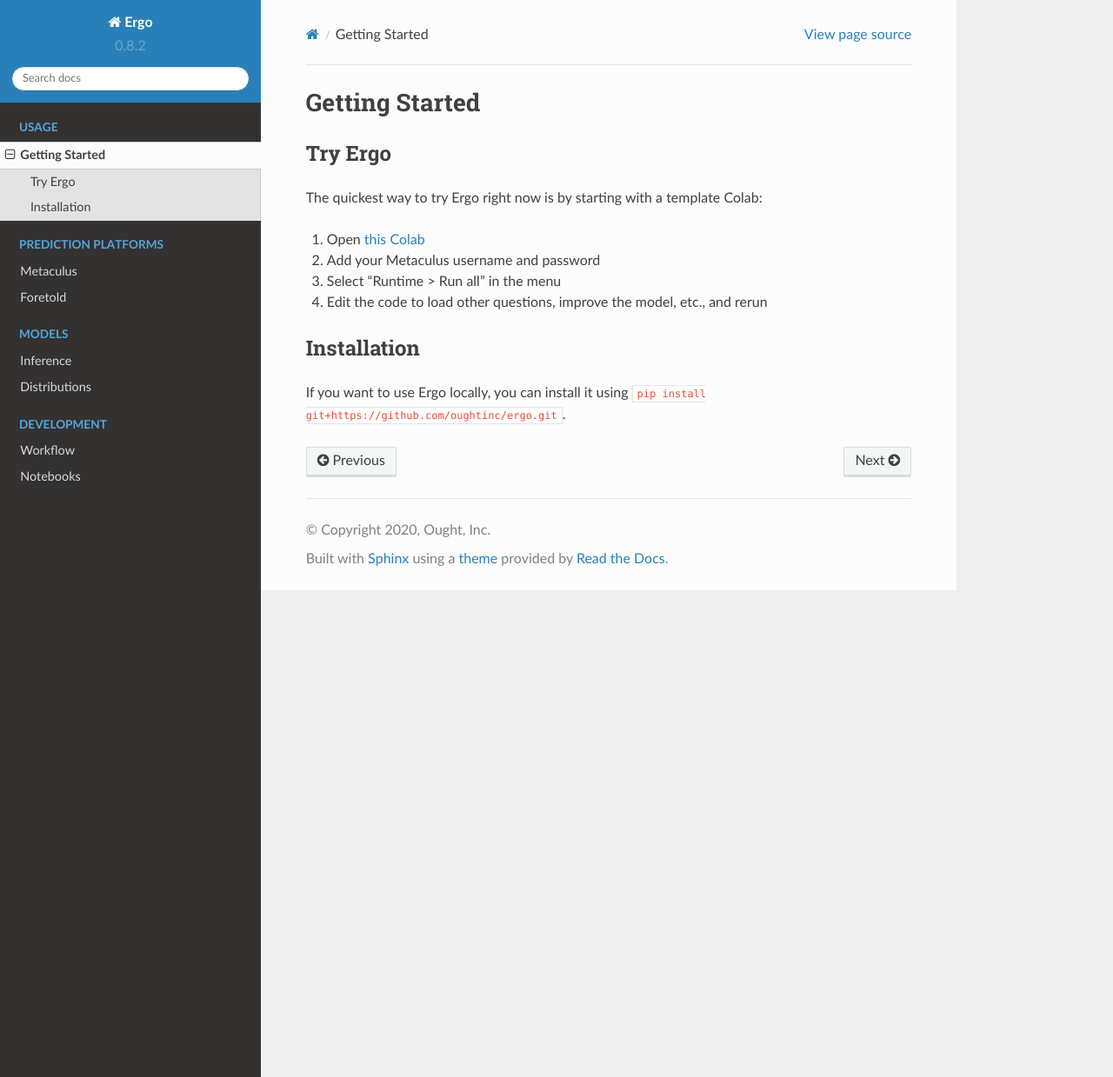
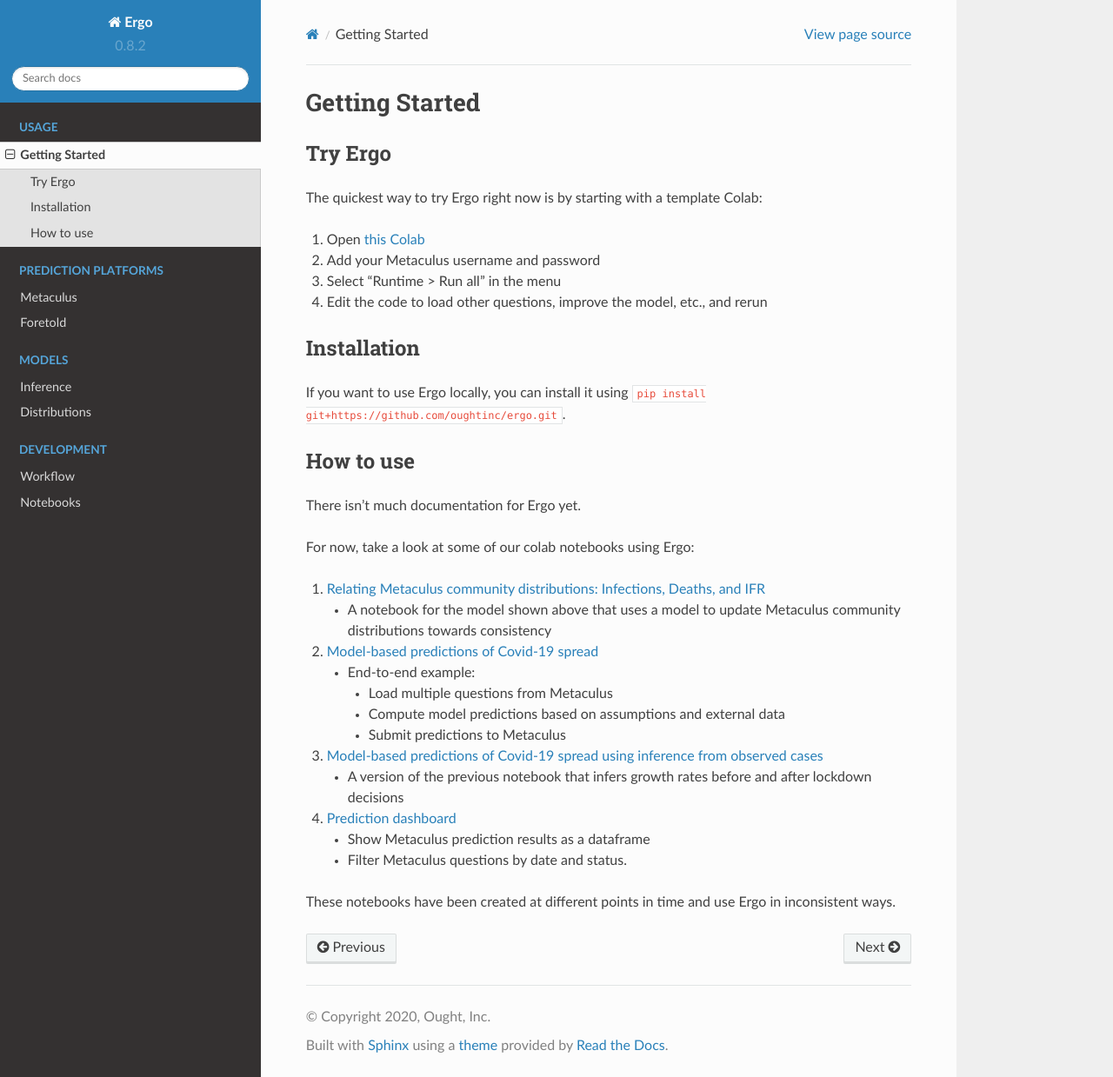
Before and after one commit to oughtinc/ergo, a Sphinx documentation site: the page built from docs/gettingstarted.rst, in a window 1280 px wide and 1239 px high. Shown: the whole window at 87% size. Built offline with Sphinx 7.4.7 and the Read the Docs theme 2.0.0, drawn with Linux system fonts in a browser that asks for light colours.

Commit message:
Add "how to use" section to docs

```diff
--- a/docs/gettingstarted.rst
+++ b/docs/gettingstarted.rst
@@ -18,3 +18,43 @@
 ------------
 
 If you want to use Ergo locally, you can install it using ``pip install git+https://github.com/oughtinc/ergo.git``.
+
+How to use
+----------
+
+There isn't much documentation for Ergo yet.
+
+For now, take a look at some of our colab notebooks using Ergo:
+
+1. `Relating Metaculus community distributions: Infections, Deaths, and
+   IFR`_
+
+   -  A notebook for the model shown above that uses a model to update
+      Metaculus community distributions towards consistency
+
+2. `Model-based predictions of Covid-19 spread`_
+
+   -  End-to-end example:
+
+      1. Load multiple questions from Metaculus
+      2. Compute model predictions based on assumptions and external
+         data
+      3. Submit predictions to Metaculus
+
+3. `Model-based predictions of Covid-19 spread using inference from
+   observed cases`_
+
+   -  A version of the previous notebook that infers growth rates before
+      and after lockdown decisions
+
+4. `Prediction dashboard`_
+
+   -  Show Metaculus prediction results as a dataframe
+   -  Filter Metaculus questions by date and status.
+
+.. _`Relating Metaculus community distributions: Infections, Deaths, and IFR`: https://github.com/oughtinc/ergo/tree/master/notebooks/community-distributions.ipynb
+.. _Model-based predictions of Covid-19 spread: https://github.com/oughtinc/ergo/tree/master/notebooks/covid-19-metaculus.ipynb
+.. _Model-based predictions of Covid-19 spread using inference from observed cases: https://github.com/oughtinc/ergo/tree/master/notebooks/covid-19-inference.ipynb
+.. _Prediction dashboard: https://github.com/oughtinc/ergo/tree/master/notebooks/prediction-dashboard.ipynb
+
+These notebooks have been created at different points in time and use Ergo in inconsistent ways.
```
